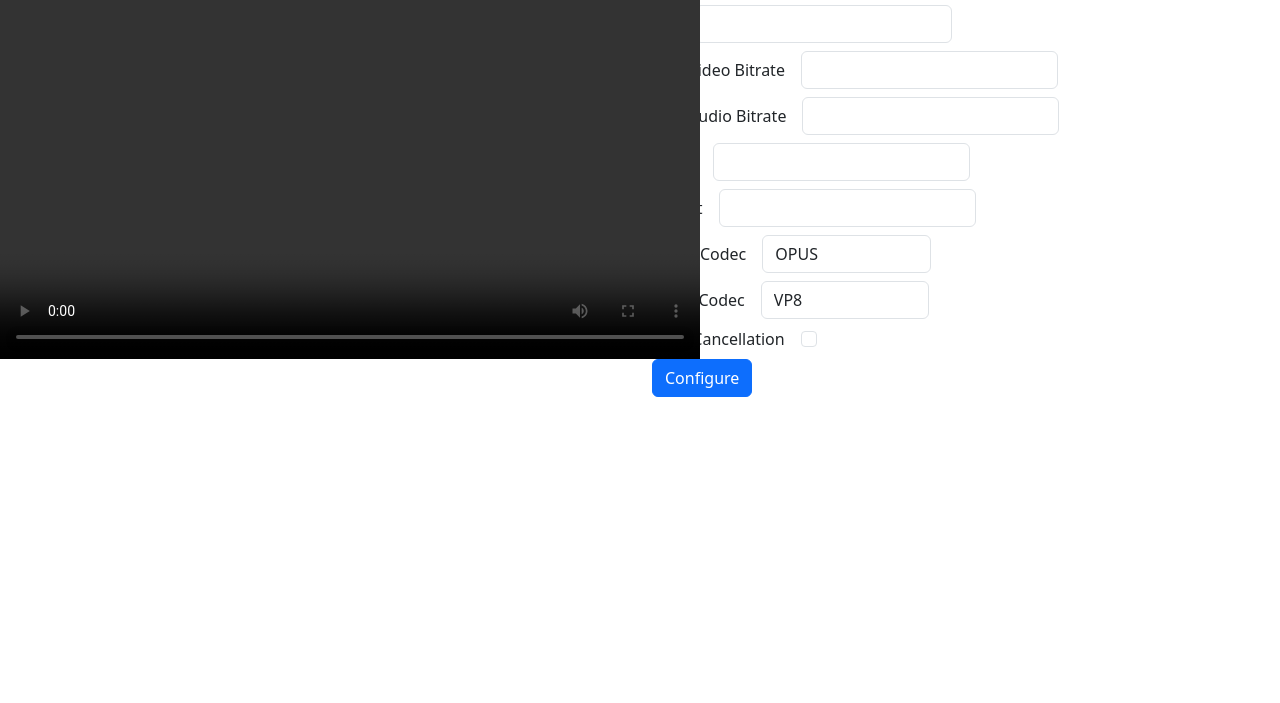
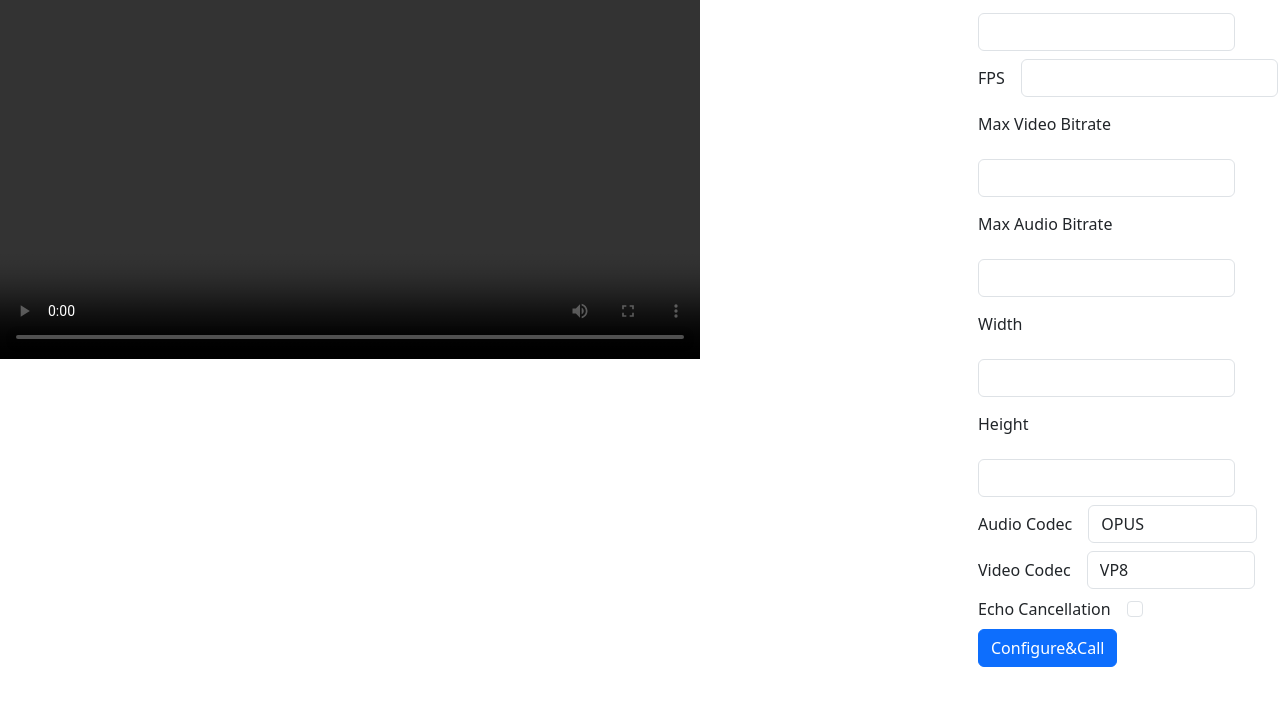
Before and after one commit to ojasvi264/webRTC-Sender-SignalingServer, a website: page index.html in a window 1280 px wide. Shown: the part 97-800 px from the top of the page. Drawn offline with nearby package versions, Linux system fonts and the light colour scheme.

Commit message:
refractor[index]:makes call with a single button.

```diff
--- a/index.html
+++ b/index.html
@@ -17,12 +17,12 @@
 <body>
     <h1>Sender</h1>
     <div class="row">
-        <div class="col-6">
+        <div class="col-9">
             <div class="video">
                 <video id="senderVideo" autoplay playinline controls></video>
             </div>
         </div>
-        <div class="col-6">
+        <div class="col-3">
             <div id="mediaConfiguration" class="d-block">
                 <div class="row g-3 align-items-center mb-2">
                     <div class="col-auto">
@@ -86,7 +86,7 @@
                         <select id="audioCodec" class="form-control">
                             <option value="">Select Audio Codec</option>
                             <option value="audio/opus" selected>OPUS</option>
-                            <option value="audio/PCMU">PCMU</option>
+                            <option value="audio/G722">G.722</option>
                         </select>
                     </div>
                 </div>
@@ -116,10 +116,7 @@
                     </div>
                 </div>
             </div>
-
-            <button class="btn btn-primary d-block" id="configure" onclick="openConfiguredCamera()">Configure</button>
-            <button class="btn btn-success d-none" id="connect" onclick="startCall()">Connect</button>
-
+            <button class="btn btn-primary d-block" id="configure" onclick="initializeSetup()">Configure&Call</button>
         </div>
     </div>
 </body>
```
